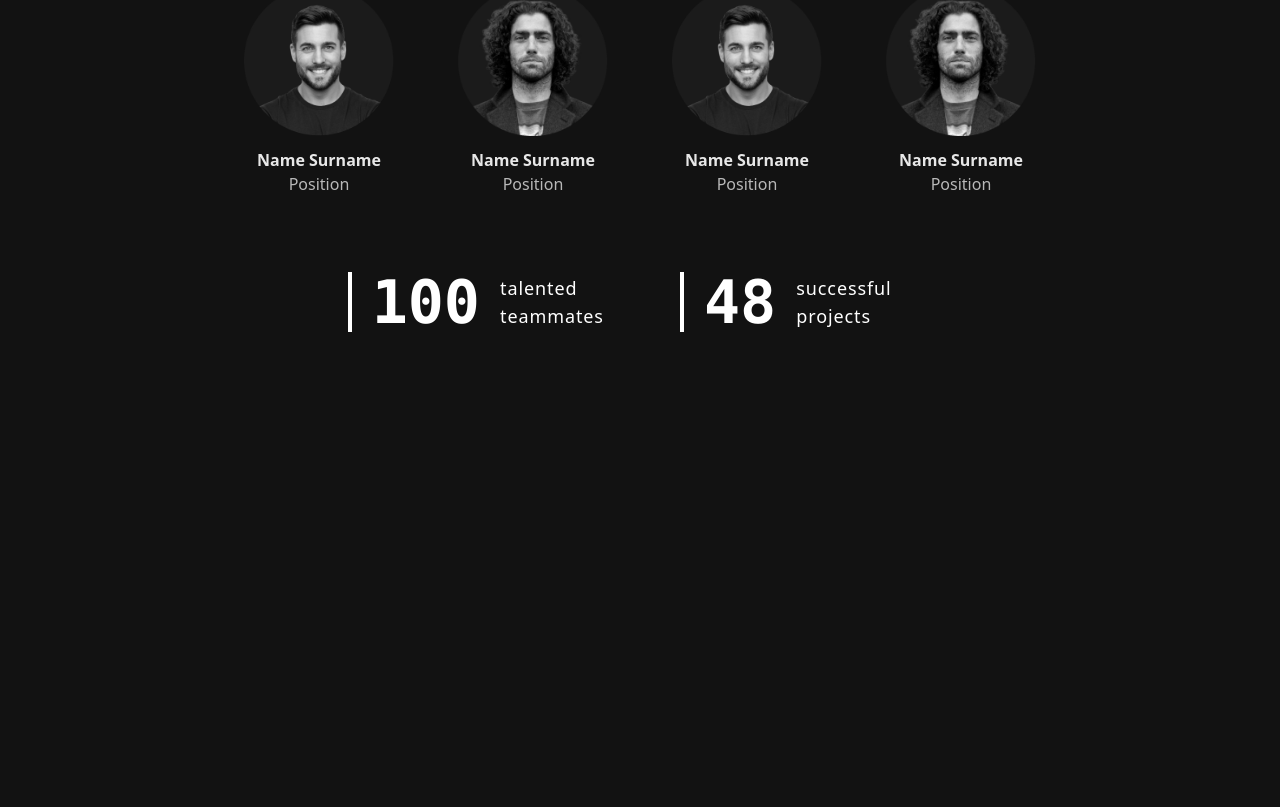
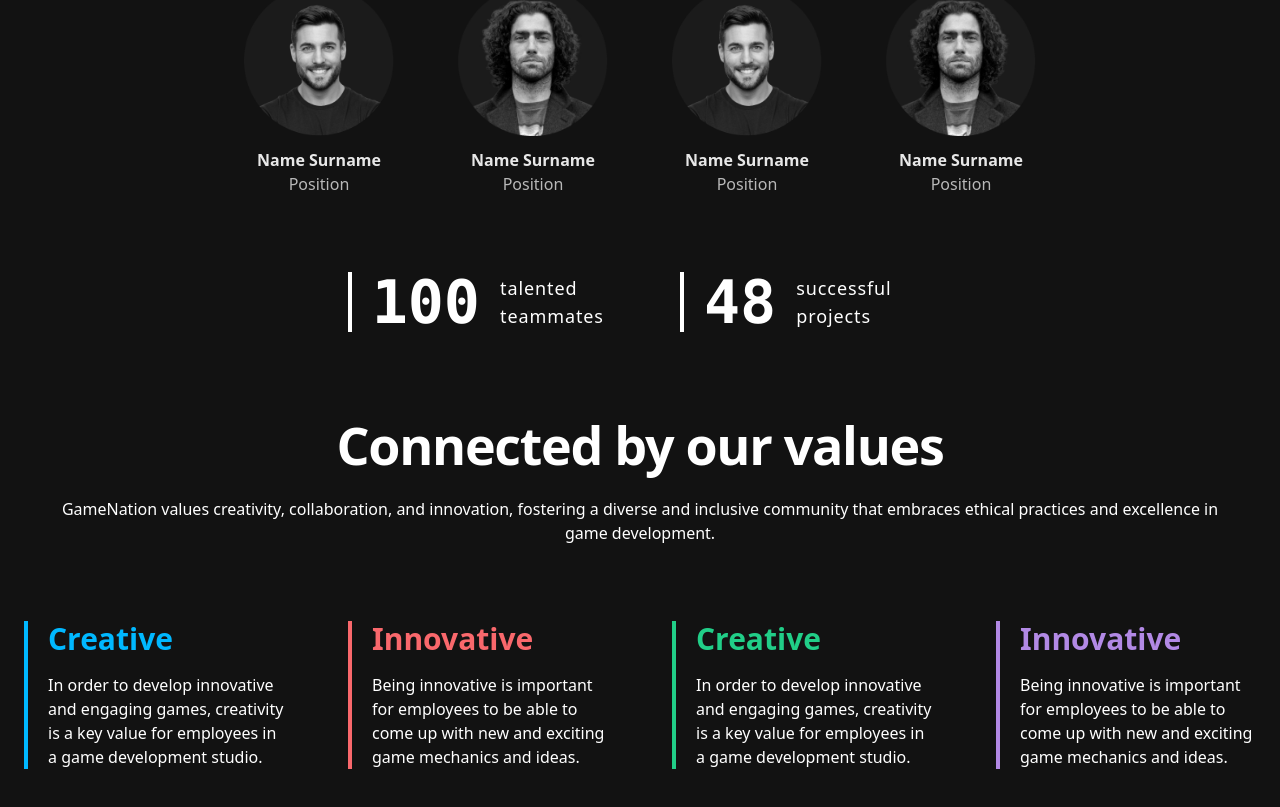
Before and after one commit to mr2yesung/GameNation, a React (Vite) app: page / in a window 1280 px wide. Shown: the part 1453-2260 px from the top of the page. Before the commit the page ends 1865 px from the top, so only its background shows below. Built offline with nearby package versions, Linux system fonts and the light colour scheme.

Commit message:
add values section

```diff
--- a/src/App.tsx
+++ b/src/App.tsx
@@ -1,6 +1,7 @@
 import Hero from "./components/hero/Hero";
 import Games from "./components/games/Games";
 import Team from "./components/team/Team";
+import Values from "./components/values/Values";
 
 function App() {
   return (
@@ -8,6 +9,7 @@ function App() {
       <Hero />
       <Games />
       <Team />
+      <Values />
     </div>
   );
 }
--- /dev/null
+++ b/src/components/values/Values.tsx
@@ -0,0 +1,30 @@
+import SectionWrapper from "../SectionWrapper";
+
+import { valuesContent } from "../../constants/values";
+
+function Values() {
+  return (
+    <SectionWrapper>
+      <h2 className="px-6 text-center">{valuesContent.title}</h2>
+      <p className="section-text text-center">{valuesContent.intro}</p>
+
+      <ul className="grid grid-cols-1 items-center justify-center gap-y-8 px-10 pt-10 md:grid-cols-2 md:gap-x-10 lg:gap-x-16 lg:gap-y-12 lg:px-6 lg:pt-14 xl:grid-cols-4">
+        {valuesContent.values.map((value) => (
+          <li
+            key={value.id}
+            className={`flex max-w-[300px] flex-col gap-y-4 border-l-4 pl-5 ${value.borderStyle}`}
+          >
+            <h3
+              className={`text-start text-3xl font-semibold ${value.textStyle}`}
+            >
+              {value.title}
+            </h3>
+            <p className="text-start text-base">{value.text}</p>
+          </li>
+        ))}
+      </ul>
+    </SectionWrapper>
+  );
+}
+
+export default Values;
--- /dev/null
+++ b/src/constants/values.ts
@@ -0,0 +1,37 @@
+const valuesContent = {
+  title: "Connected by our values",
+  intro:
+    "GameNation values creativity, collaboration, and innovation, fostering a diverse and inclusive community that embraces ethical practices and excellence in game development.",
+  values: [
+    {
+      id: "value-1",
+      title: "Creative",
+      text: "In order to develop innovative and engaging games, creativity is a key value for employees in a game development studio.",
+      borderStyle: "border-[#00b8ff]",
+      textStyle: "text-[#00b8ff]",
+    },
+    {
+      id: "value-2",
+      title: "Innovative",
+      text: "Being innovative is important for employees to be able to come up with new and exciting game mechanics and ideas.",
+      borderStyle: "border-[#f9686c]",
+      textStyle: "text-[#f9686c]",
+    },
+    {
+      id: "value-3",
+      title: "Creative",
+      text: "In order to develop innovative and engaging games, creativity is a key value for employees in a game development studio.",
+      borderStyle: "border-[#21ce88]",
+      textStyle: "text-[#21ce88]",
+    },
+    {
+      id: "value-4",
+      title: "Innovative",
+      text: "Being innovative is important for employees to be able to come up with new and exciting game mechanics and ideas.",
+      borderStyle: "border-[#b289e5]",
+      textStyle: "text-[#b289e5]",
+    },
+  ],
+};
+
+export { valuesContent };
```
